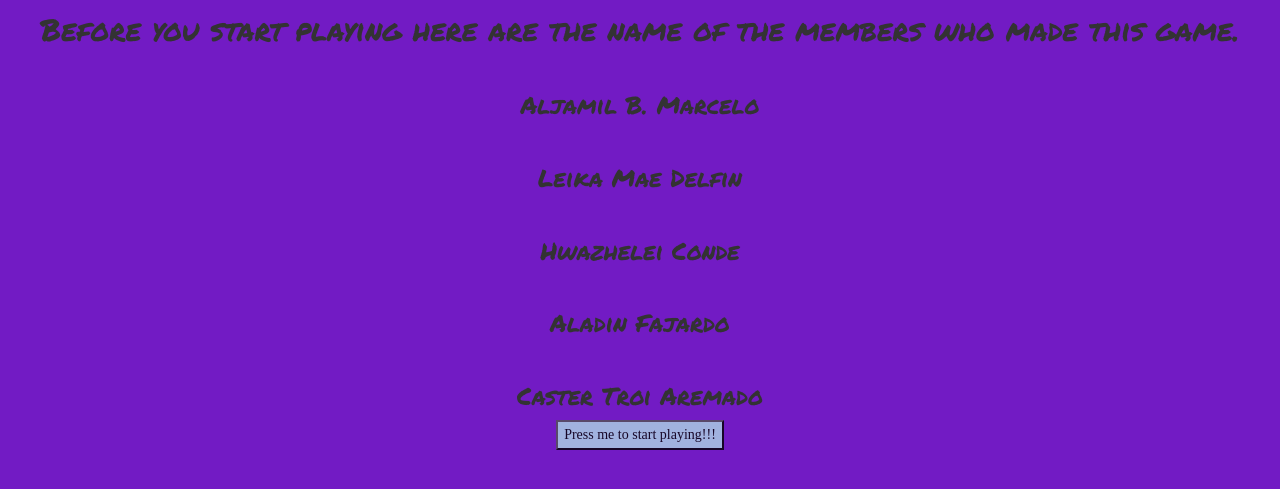
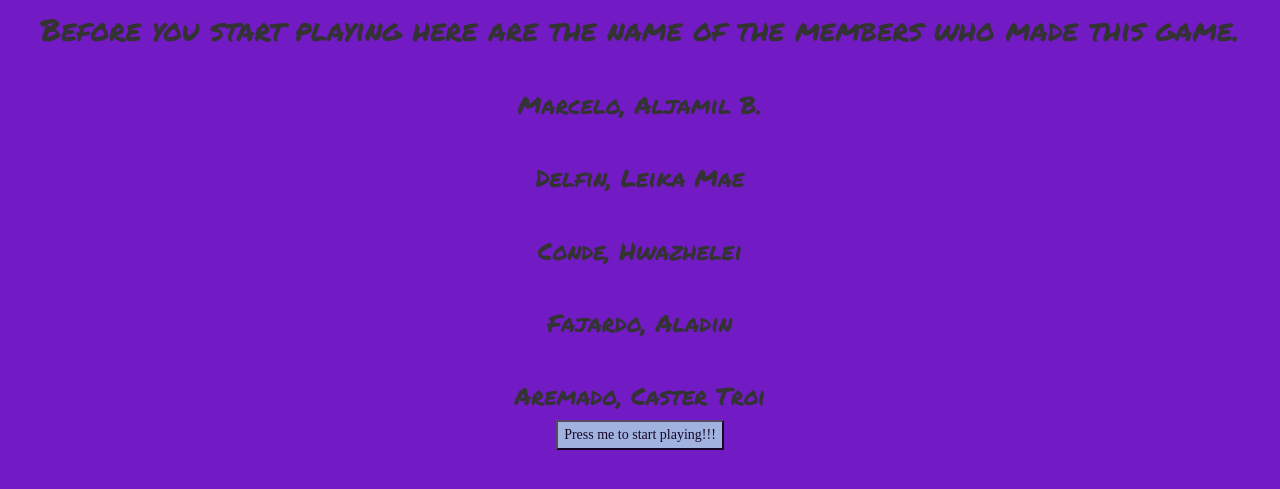
Before and after one commit to AJMarcelo11/Group1-HCI, a plain HTML site: page index.html in a window 1280 px wide. Shown: the part 67-556 px from the top of the page. Drawn offline with nearby package versions, Linux system fonts and the light colour scheme.

Commit message:
Update index.html

```diff
--- a/index.html
+++ b/index.html
@@ -56,11 +56,11 @@ background-color: transparent;
 
 <body>
 <center>
-	<h3><br>Aljamil B. Marcelo
-	<h3><br>Leika Mae Delfin
-	<h3><br>Hwazhelei Conde
-	<h3><br>Aladin Fajardo
-	<h3><br>Caster Troi Aremado
+	<h3><br>Marcelo, Aljamil B.
+	<h3><br>Delfin, Leika Mae
+	<h3><br>Conde, Hwazhelei
+	<h3><br>Fajardo, Aladin
+	<h3><br>Aremado, Caster Troi
 	</strong>
 	</center>
 </body>
```
